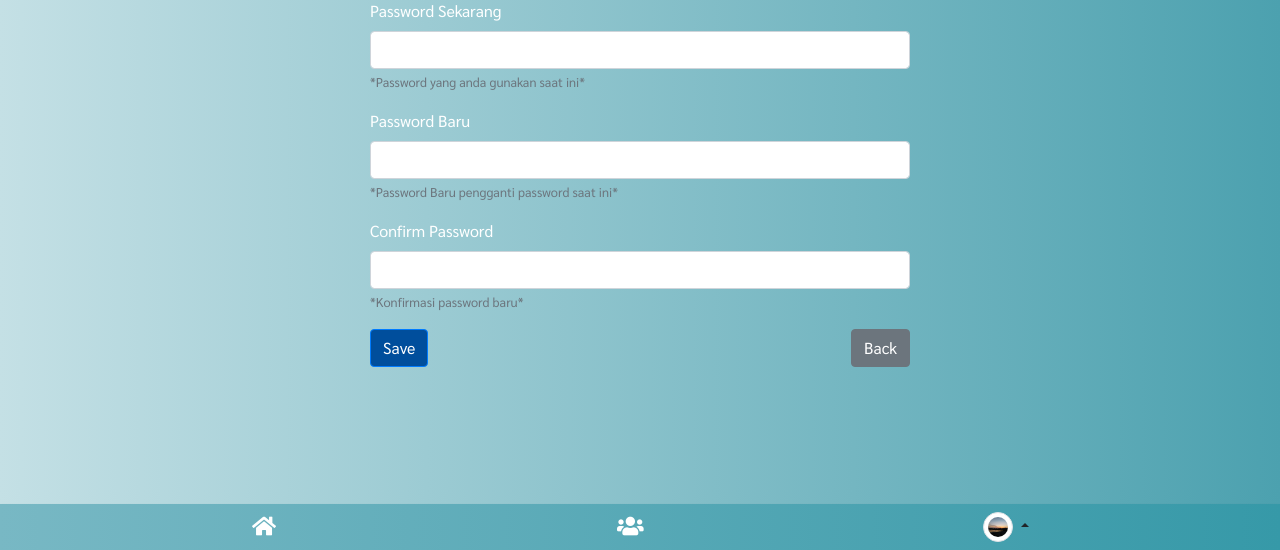
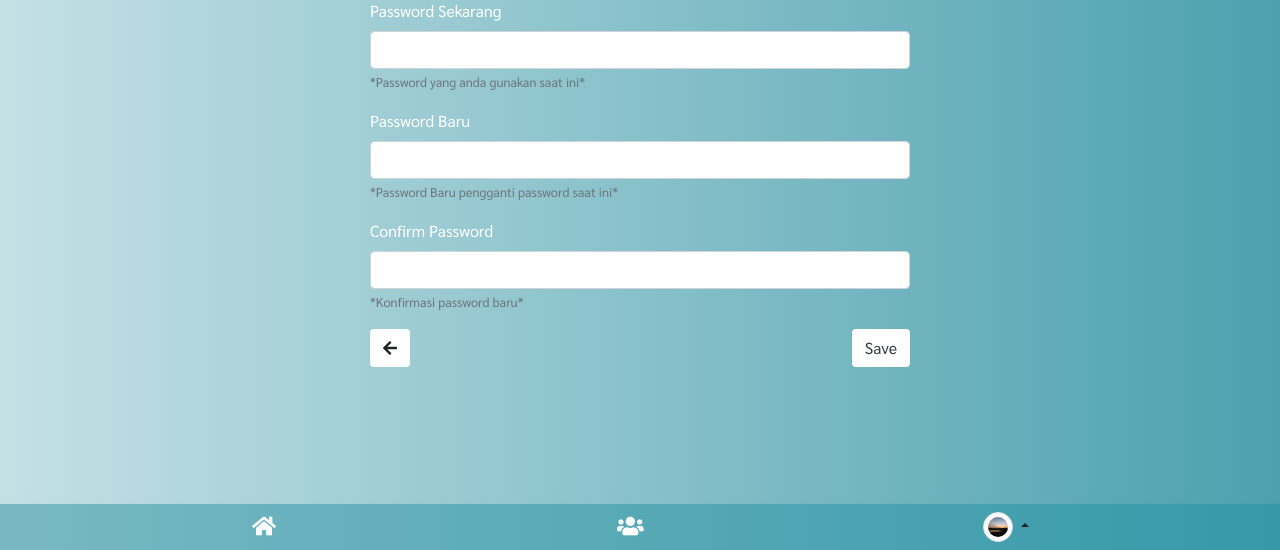
Before and after one commit to abiamarulloh/roften-social-media, a CodeIgniter app: page /database/setting/medsos in a window 1280 px wide, after a click that opens the changed part. Shown: the part 250-800 px from the top of the page. Run offline with CodeIgniter, Linux system fonts and the light colour scheme; a user stored in the database is signed in; data comes from the database, SQL or seed files in the repository; some libraries are stand-ins or nearby versions.

Commit message:
update bug and typo

```diff
--- a/application/controllers/Setting.php
+++ b/application/controllers/Setting.php
@@ -22,7 +22,7 @@ class Setting extends CI_Controller {
 		$this->form_validation->set_rules('fullname', 'fullname', 'required');
 
 		if($this->form_validation->run() == false) {
-			$data['title'] = "My Profile";
+			$data['title'] = "Setting - Profile";
 			$this->load->view('layouts/header',$data);
 			$this->load->view('layouts/navbar',$data);
 			$this->load->view('user/setting', $data);
@@ -110,7 +110,7 @@ class Setting extends CI_Controller {
 
 
 		if($this->form_validation->run() == false) {
-			$data['title'] = "Security";
+			$data['title'] = "Setting - Profile";
 			$this->load->view('layouts/header',$data);
 			$this->load->view('layouts/navbar',$data);
 			$this->load->view('user/setting');
@@ -168,7 +168,7 @@ class Setting extends CI_Controller {
 			]);
 
 			if($this->form_validation->run() == false) {
-				$data['title'] = "Medsos";
+				$data['title'] = "Setting - Profile";
 				$this->load->view('layouts/header',$data);
 				$this->load->view('layouts/navbar',$data);
 				$this->load->view('user/setting');
--- a/application/models/User_model.php
+++ b/application/models/User_model.php
@@ -57,7 +57,7 @@ class User_model extends CI_Model{
 	public function get_user_comments()
 	{
 		$this->db->order_by("comment.create_at", 'DESC');
-		$this->db->select("username, fullname, comment, image, comment.post_id as post_id, comment.id as comment_id");
+		$this->db->select("username, fullname, comment, image, comment.post_id as post_id, comment.id as comment_id, comment.create_at as comment_create_at");
 		$this->db->from("comment");
 		$this->db->join("post", "comment.post_id = post.id");
 		$this->db->join("user", "comment.user_id = user.id");
@@ -67,7 +67,7 @@ class User_model extends CI_Model{
 	public function get_user_comment_by_post($post_id)
 	{
 		$this->db->order_by("comment.create_at", 'DESC');
-		$this->db->select("username, fullname, comment, image, comment.post_id as post_id, comment.id as comment_id");
+		$this->db->select("username, fullname, comment, image, comment.post_id as post_id, comment.id as comment_id, comment.create_at as comment_create_at");
 		$this->db->from("comment");
 		$this->db->join("post", "comment.post_id = post.id");
 		$this->db->join("user", "comment.user_id = user.id");
--- a/application/views/user/index.php
+++ b/application/views/user/index.php
@@ -9,7 +9,7 @@
 			<?php foreach($users_posts as $user_post) : ?>
 			<div class="card border-0 mb-5">
 				<div class="card-body fit-body-post">
-					<h1 class="display-4 text-center m-3" id="post-title"><strong><?= $user_post['title'] ?></strong></h1>
+					<h1 class="text-center m-3" id="post-title"><strong><?= $user_post['title'] ?></strong></h1>
 					<small class="d-block text-center m-3 my-2"><?= date("l, d F Y h:i:j", $user_post['post_create']) ?></small>
 
 					<a href="<?= base_url($user_post['username']); ?>">
@@ -51,6 +51,7 @@
 										<div class="ml-3">
 											<span class="d-block"><?= $user_comment['fullname']; ?></span>
 											<span  class="d-block"><a href="<?= base_url($user_comment['username']); ?>" class="text-dark"><?= $user_comment['username']; ?></a></span>
+											<small class="d-block"><?= date("l, d F Y h:i:j", $user_comment['comment_create_at']) ?></small>
 										</div>
 										<div class="ml-4 <?= $user_comment['username'] == $user['username'] ? '' : 'd-none' ?> delete-wrap">
 											<button type="submit" data-id="<?= $user_comment['comment_id'] ?>" class="text-dark btn-delete">
--- a/application/views/user/setting.php
+++ b/application/views/user/setting.php
@@ -61,7 +61,7 @@
                         </div>
 						<div class="form-group d-flex justify-content-between">
 							<a href="<?= base_url($username) ?>" class="btn bg-white"><i class="fas fa-arrow-left"></i></a>
-							<button type="submit" class="btn btn-primary">Save</button>
+							<button type="submit" class="btn bg-white text-dark">Save</button>
 						</div>
                     </form>
                 </div>
@@ -93,8 +93,8 @@
                             <?= form_error("confirmpassword",'<small class="text-danger">' , '</small>' ) ?>
                         </div>
 						<div class="form-group d-flex justify-content-between">
-							<button type="submit" class="btn btn-primary">Save</button>
-							<a href="<?= base_url($username) ?>" class="btn btn-secondary">Back</a>
+							<a href="<?= base_url($username) ?>" class="btn bg-white"><i class="fas fa-arrow-left"></i></a>
+							<button type="submit" class="btn bg-white text-dark">Save</button>
 						</div>
                     </form>
                 </div>
@@ -122,8 +122,8 @@
                             <small class="text-muted">Example : beehon06 </small>
                         </div>
 						<div class="form-group d-flex justify-content-between">
-							<button type="submit" class="btn btn-primary">Save</button>
-							<a href="<?= base_url($username) ?>" class="btn btn-secondary">Back</a>
+							<a href="<?= base_url($username) ?>" class="btn bg-white"><i class="fas fa-arrow-left"></i></a>
+							<button type="submit" class="btn bg-white text-dark">Save</button>
 						</div>
                     </form>
 
```
Also changed, not shown: application/controllers/User.php (+5 -3 lines), application/views/user/friend.php (+11 -2 lines), application/views/user/profile.php (+4 -3 lines).
